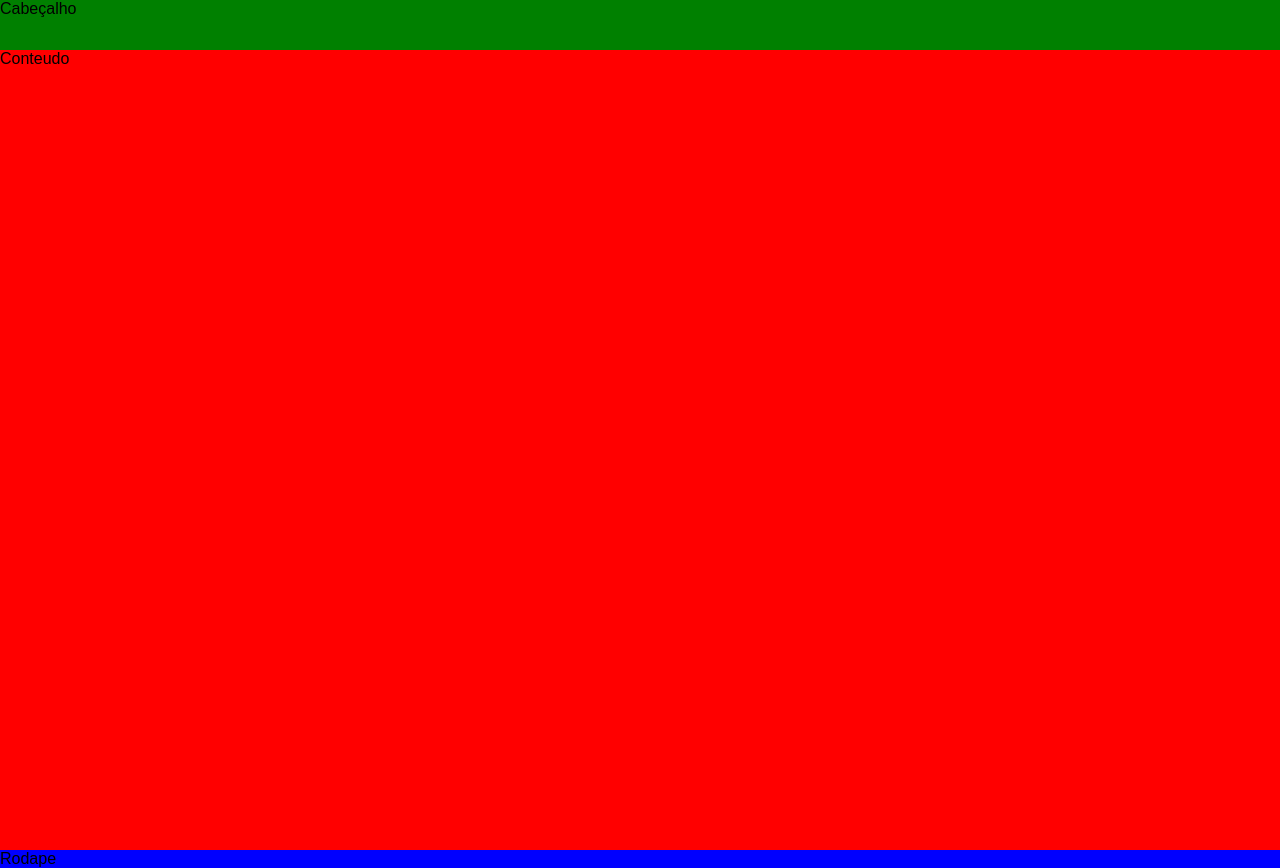
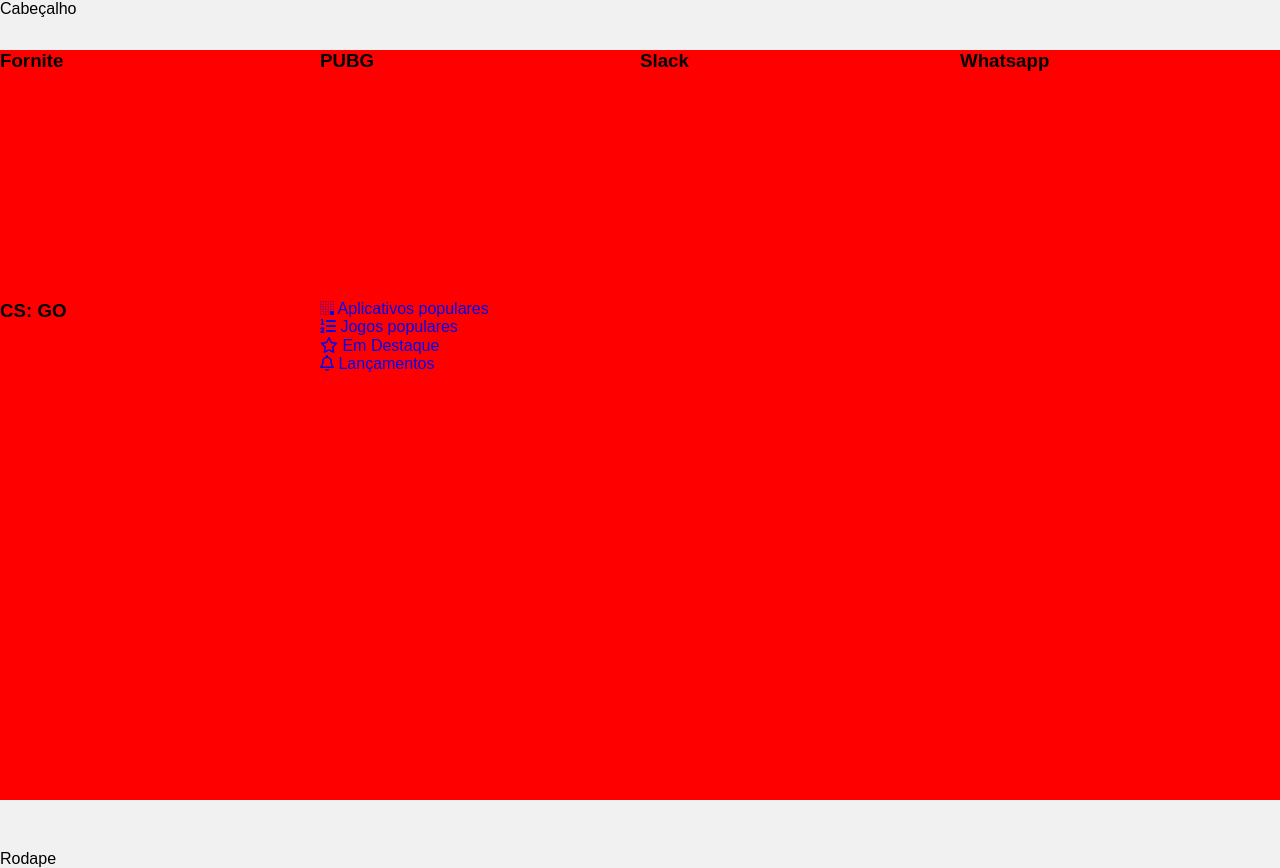
Before and after one commit to xjeansantana/css-grid-layout, a plain HTML site: page index.html in a window 1280 px wide. Drawn offline with Linux system fonts and the light colour scheme.

Commit message:
Criando a seção destaques

```diff
--- /dev/null
+++ b/assets/css/destaques.css
@@ -0,0 +1,7 @@
+.destaques {
+    background: red;
+    display: grid;
+    grid-template-columns: 25% 25% 25% 25%;
+    grid-template-rows: 33.33% 33.33% 33.33%;
+    height: calc(100vh - 50px);
+}
--- a/assets/css/style.css
+++ b/assets/css/style.css
@@ -12,16 +12,16 @@
 }
 
 .cabecalho {
-    background: green;
+
     grid-area: cabecalho;
 }
 
 .conteudo {
-    background: red;
+
     grid-area: conteudo;
 }
 
 .rodape {
-    background: blue;
+
     grid-area: rodape;
 }
--- a/index.html
+++ b/index.html
@@ -1,5 +1,6 @@
 <!DOCTYPE html>
 <html lang="en">
+
 <head>
     <meta charset="UTF-8">
     <meta name="viewport" content="width=device-width, initial-scale=1.0">
@@ -8,11 +9,60 @@
     <link href="./assets/css/normalize.css" rel="stylesheet">
     <link href="./assets/css/reset.css" rel="stylesheet">
     <link href="./assets/css/style.css" rel="stylesheet">
+    <link href="./assets/css/destaques.css" rel="stylesheet">
 </head>
+
 <body class="app">
     <header class="cabecalho">Cabeçalho</header>
-    <main class="conteudo">Conteudo</main>
+    <main class="conteudo">
+        <section class="destaques">
+            <div class="destaques__principal caixa">
+                <h3 class="destaques__titulo">Fornite</h3>
+            </div>
+            <div class="destaques__secundario caixa">
+                <h3 class="destaques__titulo">PUBG</h3>
+            </div>
+            <div class="destaques__secundario caixa">
+                <h3 class="destaques__titulo">Slack</h3>
+            </div>
+            <div class="destaques__secundario caixa">
+                <h3 class="destaques__titulo">Whatsapp</h3>
+            </div>
+            <div class="destaques__secundario caixa">
+                <h3 class="destaques__titulo">CS: GO</h3>
+            </div>
+            <div class="destaques__categorias">
+                <ul class="destaques__categorias___lista">
+                    <li class="destaques__categorias___item">
+                        <a class="destaques__categorias___link" href="#">
+                            <i class="destaques__categorias___icone fab fa-buromobelexperte"></i>
+                            Aplicativos populares
+                        </a>
+                    </li>
+                    <li class="destaques__categorias___item">
+                        <a class="destaques__categorias___link" href="#">
+                            <i class="fas fa-list-ol"></i>
+                            Jogos populares
+                        </a>
+                    </li>
+                    <li class="destaques__categorias___item">
+                        <a class="destaques__categorias___link" href="#">
+                            <i class="far fa-star"></i>
+                            Em Destaque
+                        </a>
+                    </li>
+                    <li class="destaques__categorias___item">
+                        <a class="destaques__categorias___link" href="#">
+                            <i class="far fa-bell"></i>
+                            Lançamentos
+                        </a>
+                    </li>
+                </ul>
+            </div>
+        </section>
+    </main>
     <footer class="rodape">Rodape</footer>
     <script src="./assets/js/fontawesome.all.min.js"></script>
 </body>
+
 </html>
```
